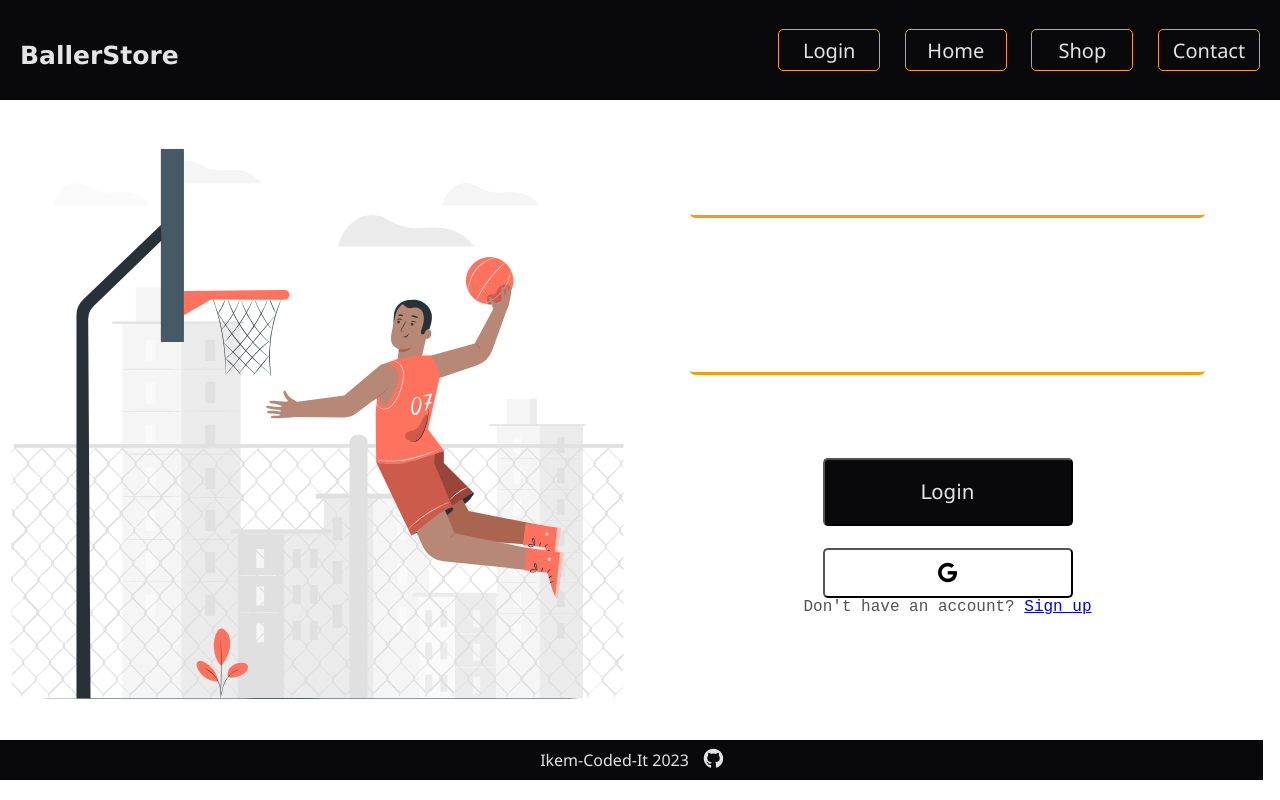
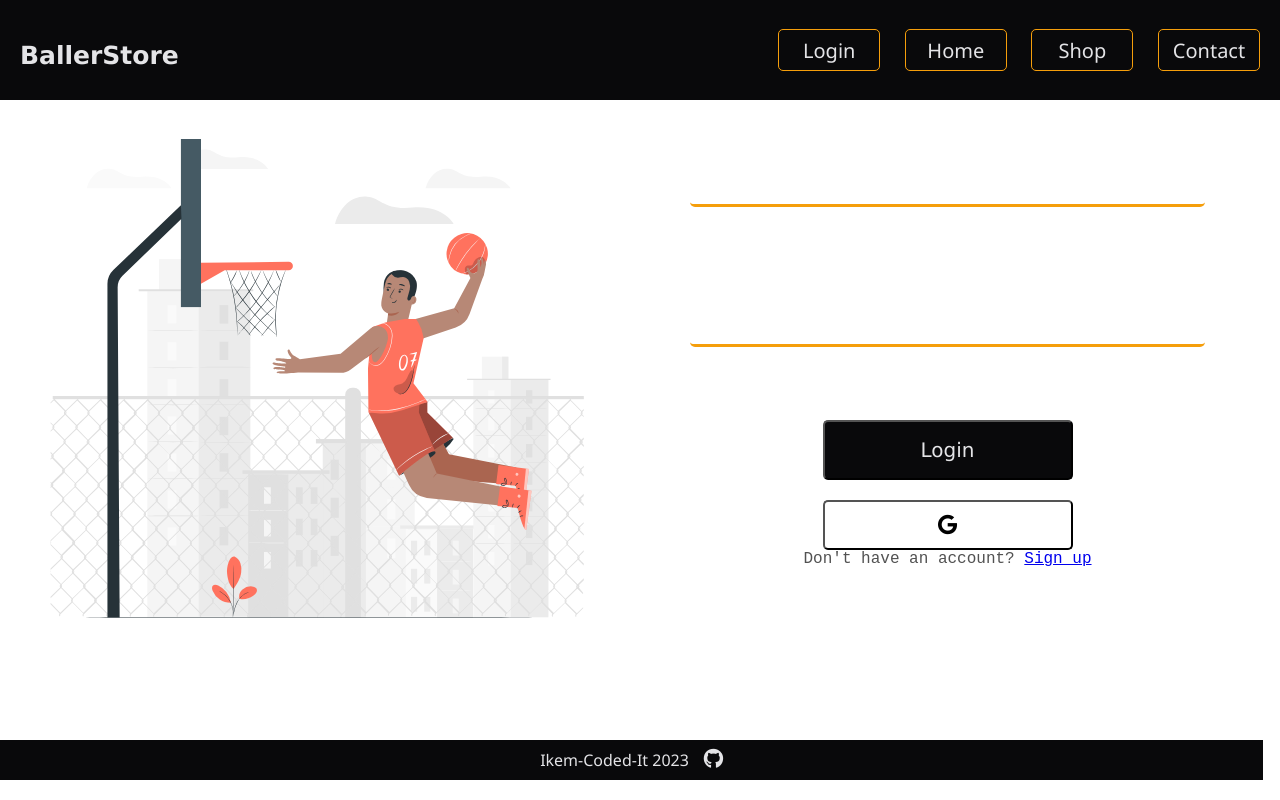
Before and after one commit to Ikem-coded-it/shopping-cart-TOP, a React (Create React App) app: page /auth/login in a window 1280 px wide. Built offline with nearby package versions, Linux system fonts and the light colour scheme; no server answers.

Commit message:
made extra fixes

```diff
--- a/src/components/AuthPage/login.css
+++ b/src/components/AuthPage/login.css
@@ -1,6 +1,7 @@
 .login {
   margin-top: 100px;
-  height: 80vh;
+  min-height: 80vh;
+  max-height: fit-content;
   width: 100%;
   display: flex;
   font-family: 'Courier New', Courier, monospace;
@@ -8,21 +9,23 @@
 
 .basketball-image {
   width: 50%;
-  height: 100%;
+  min-height: 550px;
+  max-height: 550px;
 }
 
 .dunk-pic {
   width: 100%;
-  height: 100%;
+  min-height: 100%;
+  max-height: 100%;
 }
 
 .form-container {
   width: 50%;
-  height: 100%;
+  height: 500px;
 }
 
 .login-form {
-  height: 70%;
+  height: 80%;
   width: 100%;
   display: flex;
   flex-direction: column;
@@ -104,7 +107,6 @@
   .login {
       flex-direction: column-reverse;
       justify-content: flex-end;
-      height: 90vh;
       margin-top: 0;
     }
 
@@ -117,7 +119,7 @@
     }
 
     .form-container {
-      height: 100%;
+      min-height: 500px;
       background-image: url("./assets/Basketball-rafiki.png"),
         linear-gradient(rgba(0, 0, 0, 0.527), rgba(0, 0, 0, 0.5));
       background-size: cover;
--- a/src/components/AuthPage/signup.css
+++ b/src/components/AuthPage/signup.css
@@ -1,7 +1,8 @@
 .signup-form-container {
   margin-top: 120px;
   width: 100%;
-  height: 80vh;
+  min-height: 80vh;
+  max-height: fit-content;
   display: flex;
   justify-content: center;
 }
@@ -77,11 +78,9 @@
 }
 
 .register-btn {
-  height: 70px;
+  height: 60px;
   width: 250px;
-  font-size: 30px;
-  font-family: 'Courier New', Courier, monospace;
-  font-weight: 500;
+  font-size: 20px;
 }
 
 @media only screen and (max-width: 600px) {
--- a/src/components/LandingPage/Main/styles.css
+++ b/src/components/LandingPage/Main/styles.css
@@ -1,6 +1,6 @@
 .main {
   max-height: fit-content;
-  min-height: fit-content;
+  min-height: 90vh;
   background-color: var(--ball-card-background);
 }
 
--- a/src/components/Loader/style.css
+++ b/src/components/Loader/style.css
@@ -8,13 +8,19 @@
   }
 }
 
+.spinner-container {
+  position: fixed;
+  top: 200px;
+  left: 50vw;
+  min-height: fit-content;
+  min-width: fit-content
+}
+
 .loading-spinner {
   width: 50px;
   height: 50px;
   border: 10px solid #f3f3f3;
-  /* Light grey */
   border-top: 10px solid #383636;
-  /* Black */
   border-radius: 50%;
   animation: spinner 1.5s linear infinite;
 }
--- a/src/components/ProductPage/Brand/styles.css
+++ b/src/components/ProductPage/Brand/styles.css
@@ -1,13 +1,14 @@
 .brand-container {
   padding: 20px;
-  height: 100%;
+  max-height: fit-content;
+  min-height: fit-content;
   width: 80%;
-  /* border: 2px solid green; */
   display: flex;
   flex-direction: column;
   gap: 30px;
   justify-content: flex-start;
   align-items: center;
+  margin-bottom: 50px;
 }
 
 h1 {
@@ -34,6 +35,7 @@ h1 {
   .brand-container {
     padding: 0;
     gap: 25px;
+    margin-bottom: 120px;
   }
 
   .ball-cards-container {
--- a/src/components/ProductPage/CardsDisplay/styles.css
+++ b/src/components/ProductPage/CardsDisplay/styles.css
@@ -1,6 +1,7 @@
  .card-display {
   margin-top: 100px;
-  height: 370vh;
+  min-height: 90vh;
+  max-height: fit-content;
   width: 100%;
   display: flex;
   flex-direction: column;
@@ -88,7 +89,6 @@
 @media only screen and (max-width: 600px) {
   .card-display {
     margin-top: 0;
-    height: 430vh;
   }
 
   .search-container {
```
